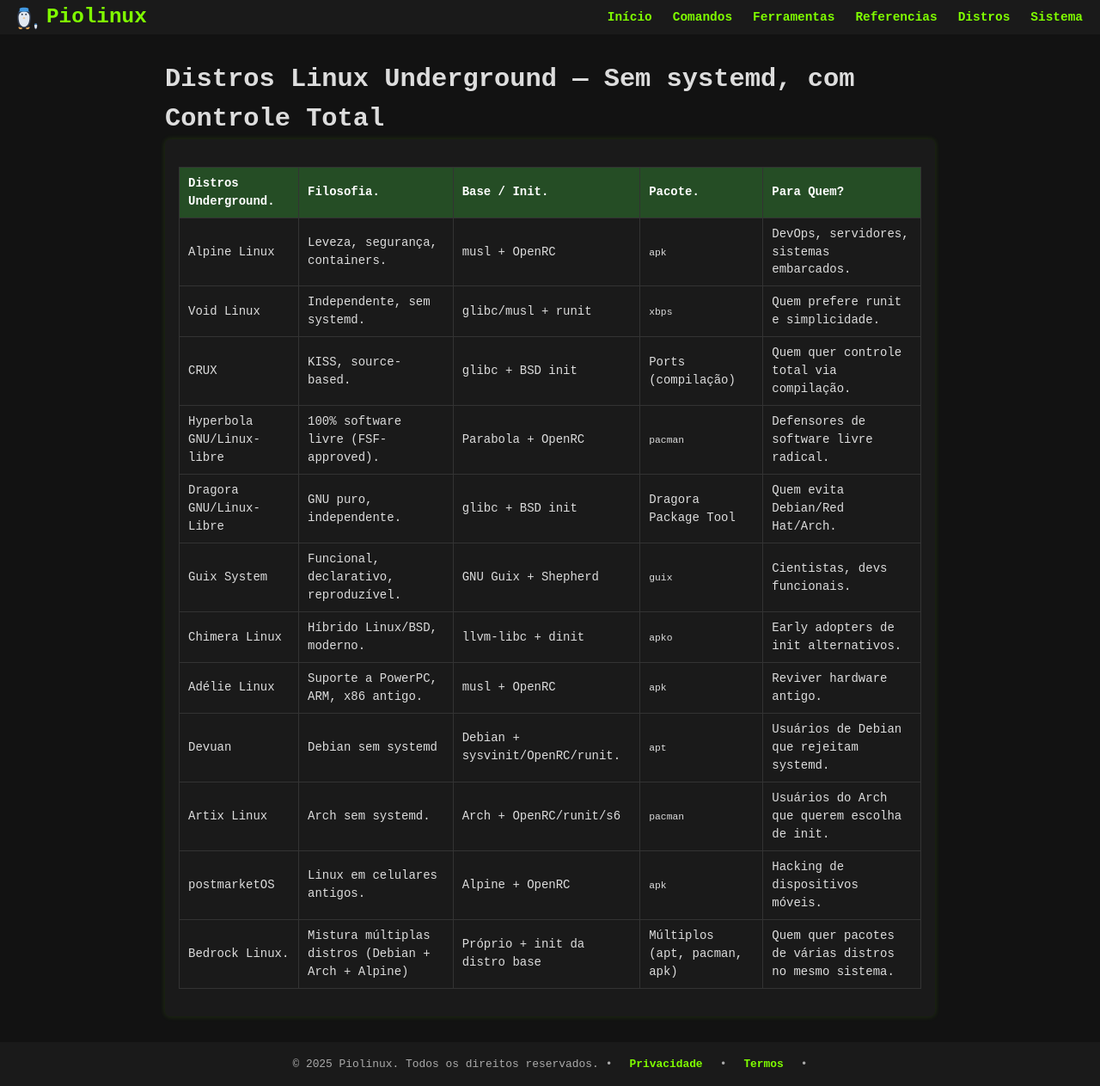
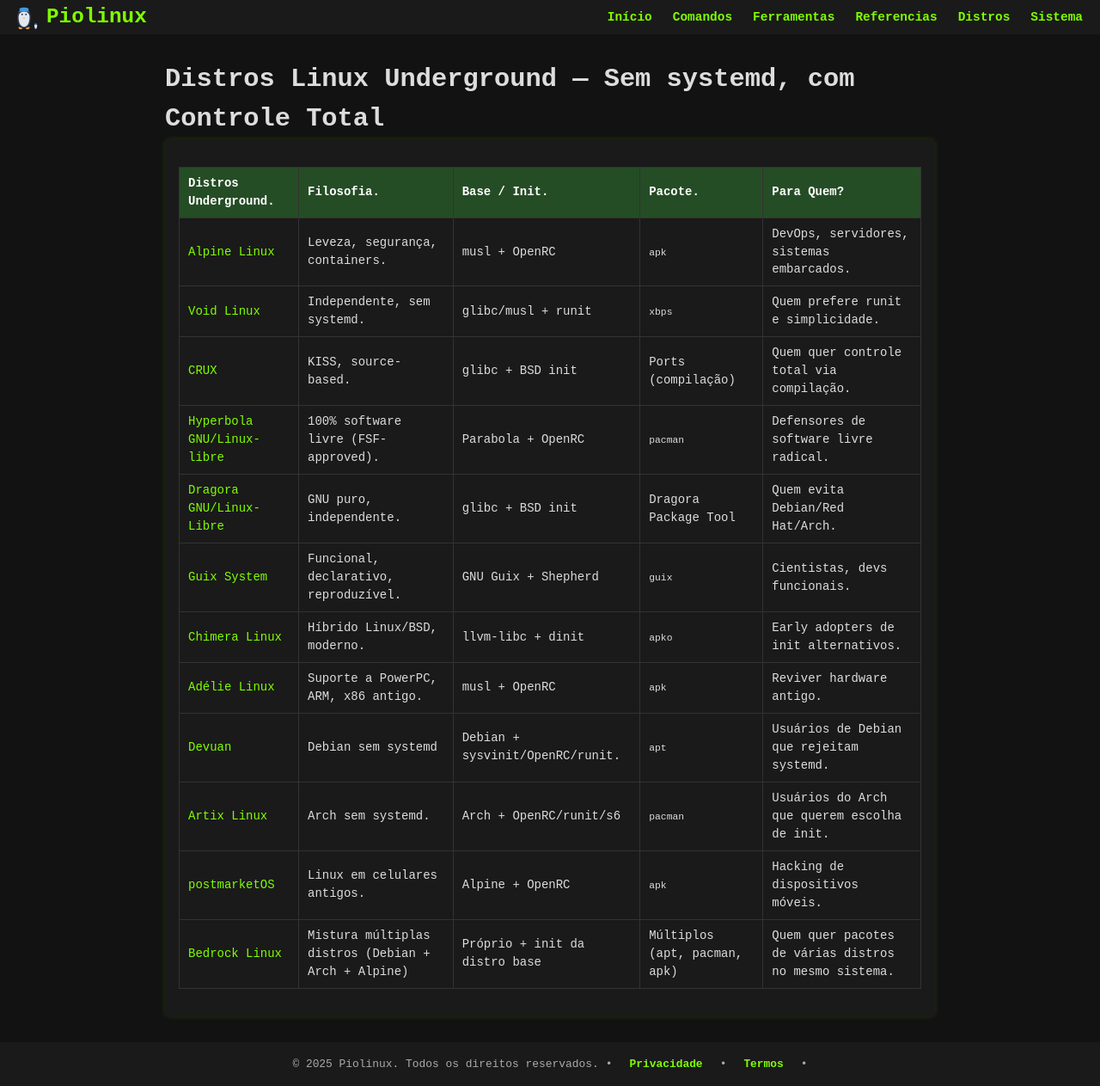
Before and after one commit to Piolinux/piolinux-site, a Jekyll site: the page built from _pages/_distros/distros-linux-underground-as-rebeldes-do-pinguim.md, in a window 1280 px wide. Shown: the whole page at 86% size. Built offline with Jekyll 4.4.1, drawn with Linux system fonts in a browser that asks for light colours; part of the change alters nothing that is shown.

```diff
--- a/_pages/_distros/distros-linux-underground-as-rebeldes-do-pinguim.md
+++ b/_pages/_distros/distros-linux-underground-as-rebeldes-do-pinguim.md
@@ -28,7 +28,7 @@ tags: [linux, underground, sem-systemd, devuan, artix, void, alpine, openrc, run
   </thead>
   <tbody>
     <tr>
-      <td data-label="Distros Underground">Alpine Linux</td>
+      <td data-label="Distros Underground"><a href="https://www.alpinelinux.org/" target="_blank" rel="noopener noreferrer">Alpine Linux</a></td>
       <td data-label="Filosofia">Leveza, segurança, containers.</td>
       <td data-label="Base / Init">musl + OpenRC</td>
       <td data-label="Pacote"><code>apk</code></td>
@@ -36,14 +36,14 @@ tags: [linux, underground, sem-systemd, devuan, artix, void, alpine, openrc, run
       embarcados.</td>
     </tr>
     <tr>
-      <td data-label="Distros Underground">Void Linux</td>
+      <td data-label="Distros Underground"><a href="https://voidlinux.org/" target="_blank" rel="noopener noreferrer">Void Linux</a></td>
       <td data-label="Filosofia">Independente, sem systemd.</td>
       <td data-label="Base / Init">glibc/musl + runit</td>
       <td data-label="Pacote"><code>xbps</code></td>
       <td data-label="Para Quem?">Quem prefere runit e simplicidade.</td>
     </tr>
     <tr>
-      <td data-label="Distros Underground">CRUX</td>
+      <td data-label="Distros Underground"><a href="https://crux.nu/" target="_blank" rel="noopener noreferrer">CRUX</a></td>
       <td data-label="Filosofia">KISS, source-based.</td>
       <td data-label="Base / Init">glibc + BSD init</td>
       <td data-label="Pacote">Ports (compilação)</td>
@@ -51,42 +51,42 @@ tags: [linux, underground, sem-systemd, devuan, artix, void, alpine, openrc, run
       compilação.</td>
     </tr>
     <tr>
-      <td data-label="Distros Underground">Hyperbola GNU/Linux-libre</td>
+      <td data-label="Distros Underground"><a href="https://www.hyperbola.info/" target="_blank" rel="noopener noreferrer">Hyperbola GNU/Linux-libre</a></td>
       <td data-label="Filosofia">100% software livre (FSF-approved).</td>
       <td data-label="Base / Init">Parabola + OpenRC</td>
       <td data-label="Pacote"><code>pacman</code></td>
       <td data-label="Para Quem?">Defensores de software livre radical.</td>
     </tr>
     <tr>
-      <td data-label="Distros Underground">Dragora GNU/Linux-Libre</td>
+      <td data-label="Distros Underground"><a href="https://dragora.org/" target="_blank" rel="noopener noreferrer">Dragora GNU/Linux-Libre</a></td>
       <td data-label="Filosofia">GNU puro, independente.</td>
       <td data-label="Base / Init">glibc + BSD init</td>
       <td data-label="Pacote">Dragora Package Tool</td>
       <td data-label="Para Quem?">Quem evita Debian/Red Hat/Arch.</td>
     </tr>
     <tr>
-      <td data-label="Distros Underground">Guix System</td>
+      <td data-label="Distros Underground"><a href="https://guix.gnu.org/" target="_blank" rel="noopener noreferrer">Guix System</a></td>
       <td data-label="Filosofia">Funcional, declarativo, reproduzível.</td>
       <td data-label="Base / Init">GNU Guix + Shepherd</td>
       <td data-label="Pacote"><code>guix</code></td>
       <td data-label="Para Quem?">Cientistas, devs funcionais.</td>
     </tr>
     <tr>
-      <td data-label="Distros Underground">Chimera Linux</td>
+      <td data-label="Distros Underground"><a href="https://chimera-linux.org/" target="_blank" rel="noopener noreferrer">Chimera Linux</a></td>
       <td data-label="Filosofia">Híbrido Linux/BSD, moderno.</td>
       <td data-label="Base / Init">llvm-libc + dinit</td>
       <td data-label="Pacote"><code>apko</code></td>
       <td data-label="Para Quem?">Early adopters de init alternativos.</td>
     </tr>
     <tr>
-      <td data-label="Distros Underground">Adélie Linux</td>
+      <td data-label="Distros Underground"><a href="https://www.adelielinux.org/" target="_blank" rel="noopener noreferrer">Adélie Linux</a></td>
       <td data-label="Filosofia">Suporte a PowerPC, ARM, x86 antigo.</td>
       <td data-label="Base / Init">musl + OpenRC</td>
       <td data-label="Pacote"><code>apk</code></td>
       <td data-label="Para Quem?">Reviver hardware antigo.</td>
     </tr>
     <tr>
-      <td data-label="Distros Underground">Devuan</td>
+      <td data-label="Distros Underground"><a href="https://www.devuan.org/" target="_blank" rel="noopener noreferrer">Devuan</a></td>
       <td data-label="Filosofia">Debian sem systemd</td>
       <td data-label="Base / Init">Debian + sysvinit/OpenRC/runit.</td>
       <td data-label="Pacote"><code>apt</code></td>
@@ -94,7 +94,7 @@ tags: [linux, underground, sem-systemd, devuan, artix, void, alpine, openrc, run
       systemd.</td>
     </tr>
     <tr>
-      <td data-label="Distros Underground">Artix Linux</td>
+      <td data-label="Distros Underground"><a href="https://artixlinux.org/" target="_blank" rel="noopener noreferrer">Artix Linux</a></td>
       <td data-label="Filosofia">Arch sem systemd.</td>
       <td data-label="Base / Init">Arch + OpenRC/runit/s6</td>
       <td data-label="Pacote"><code>pacman</code></td>
@@ -102,14 +102,14 @@ tags: [linux, underground, sem-systemd, devuan, artix, void, alpine, openrc, run
       de init.</td>
     </tr>
     <tr>
-      <td data-label="Distros Underground">postmarketOS</td>
+      <td data-label="Distros Underground"><a href="https://postmarketos.org/" target="_blank" rel="noopener noreferrer">postmarketOS</a></td>
       <td data-label="Filosofia">Linux em celulares antigos.</td>
       <td data-label="Base / Init">Alpine + OpenRC</td>
       <td data-label="Pacote"><code>apk</code></td>
       <td data-label="Para Quem?">Hacking de dispositivos móveis.</td>
     </tr>
     <tr>
-      <td data-label="Distros Underground">Bedrock Linux.</td>
+      <td data-label="Distros Underground"><a href="https://bedrocklinux.org/" target="_blank" rel="noopener noreferrer">Bedrock Linux</a></td>
       <td data-label="Filosofia">Mistura múltiplas distros (Debian + Arch + Alpine)</td>
       <td data-label="Base / Init">Próprio + init da distro base</td>
       <td data-label="Pacote">Múltiplos (apt, pacman, apk)</td>
```
